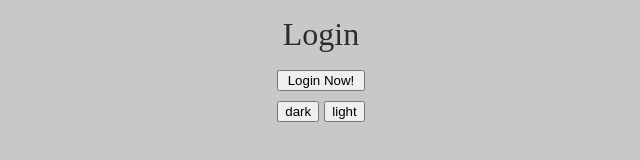
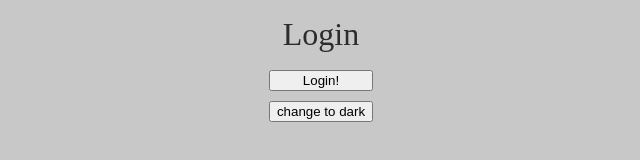
Before and after one commit to jeonghun94/nomadcoffee-frontend, a React (Create React App) app: page / in a window 1280 px wide. Shown: the part 182-342 px from the top of the page, without its empty margins (319-959 px from the left). Built offline with nearby package versions, Linux system fonts and the light colour scheme.

Commit message:
테마 설정 버튼 2개 -> 1개로 수정가능하게 변경

```diff
--- a/src/Mode.js
+++ b/src/Mode.js
@@ -2,23 +2,18 @@ import styled from "styled-components";
 import { darkModeVar } from "./apollo";
 
 const Container = styled.div`
-  margin: 10px 0px;
-  display: flex;
-  gap: 5px;
+  margin-top: 10px;
 `;
 
 const Button = styled.button`
-  width: ${(props) => (props.half ? "50%" : "100%")};
+  width: 100%;
 `;
 
 export const Mode = () => {
   return (
     <Container>
-      <Button onClick={() => darkModeVar(true)} half>
-        dark
-      </Button>
-      <Button onClick={() => darkModeVar(false)} half>
-        light
+      <Button onClick={() => darkModeVar(!darkModeVar())}>
+        {darkModeVar() ? "change to light" : "change to dark"}
       </Button>
     </Container>
   );
--- a/src/screens/Home.js
+++ b/src/screens/Home.js
@@ -14,14 +14,13 @@ const Container = styled.div`
 
 const Button = styled.button`
   width: ${(props) => (props.half ? "50%" : "100%")};
-  margin: 0px 5px;
 `;
 
 function Home() {
   return (
     <Container>
       <Title>Home</Title>
-      <Button onClick={() => isLoggedInVar(false)}>Log out now!</Button>
+      <Button onClick={() => isLoggedInVar(false)}>Logout!</Button>
       <Mode />
     </Container>
   );
--- a/src/screens/Login.js
+++ b/src/screens/Login.js
@@ -14,14 +14,14 @@ const Container = styled.div`
 `;
 
 const Button = styled.button`
-  width: ${(props) => (props.half ? "50%" : "100%")};
+  width: 100%;
 `;
 
 function Login() {
   return (
     <Container>
       <Title>Login</Title>
-      <Button onClick={() => isLoggedInVar(true)}>Login Now!</Button>
+      <Button onClick={() => isLoggedInVar(true)}>Login!</Button>
       <Mode />
     </Container>
   );
```
